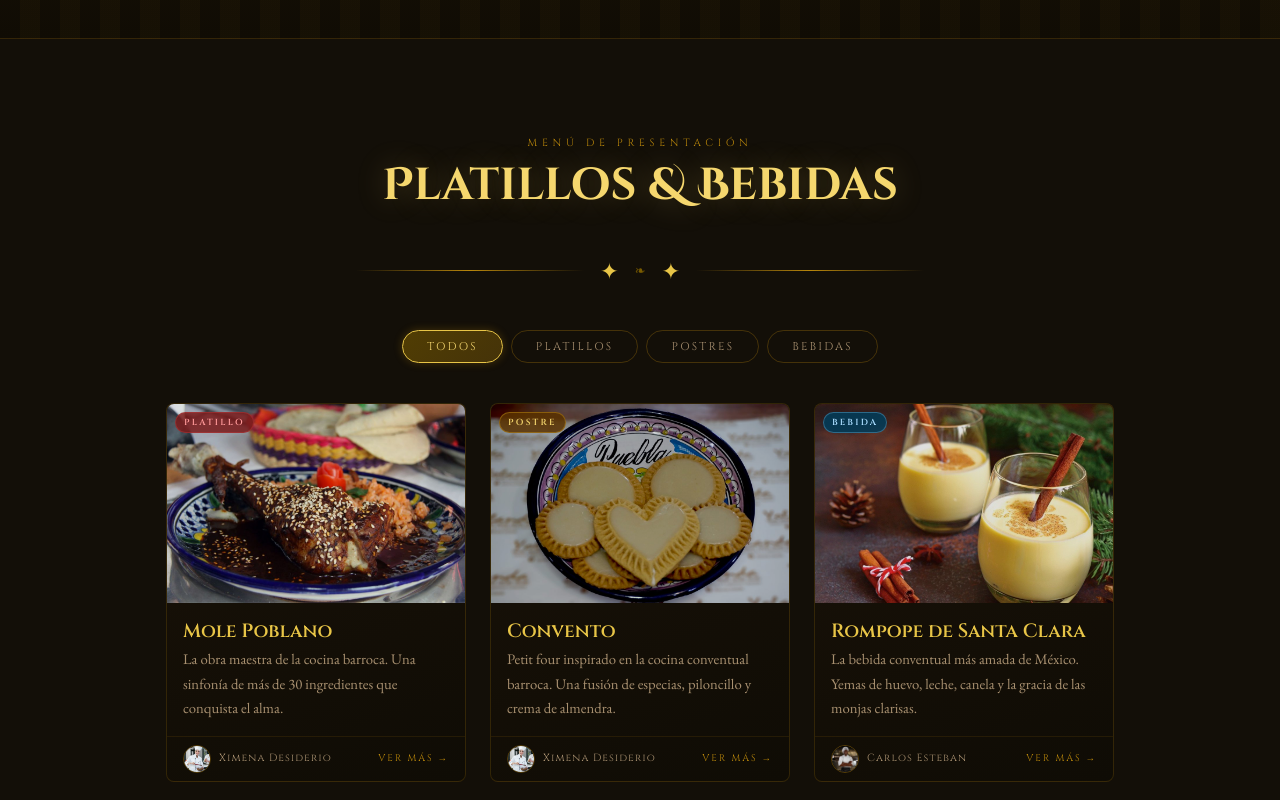
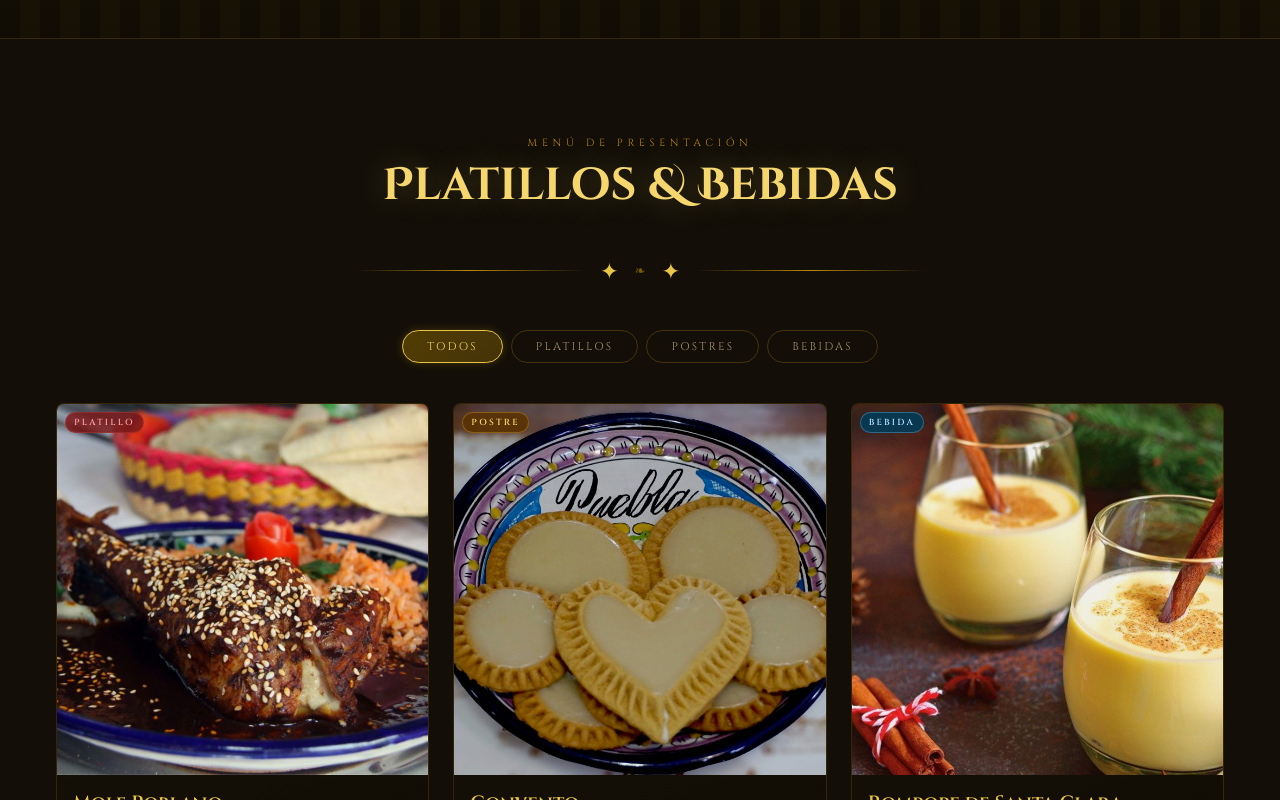
Before and after one commit to Puma120/Cocina-Barroca, a React (Vite) app: page / in a window 1280 px wide. Shown: the part 1820-2620 px from the top of the page. Built offline with nearby package versions, Linux system fonts and the light colour scheme.

Commit message:
feat: add components for footer and history section along with chef and dish data content

```diff
--- a/src/components/Footer.jsx
+++ b/src/components/Footer.jsx
@@ -6,6 +6,10 @@ export function Footer() {
       <OrnamentDivider />
       <p className="footer-logo">Cocina Barroca Poblana</p>
       <p className="footer-subtitle">Puebla de los Ángeles · Arte Culinario Virreinal</p>
+      <p className="footer-credits" style={{ margin: '1rem 0', fontSize: '0.9rem', color: 'var(--color-text-muted)', fontFamily: 'var(--font-body)' }}>
+        Hecha con <svg width="14" height="14" viewBox="0 0 24 24" fill="var(--color-gold)" stroke="var(--color-gold)" strokeWidth="2" strokeLinecap="round" strokeLinejoin="round" style={{ display: 'inline', verticalAlign: '-2px', margin: '0 2px' }}><path d="M20.84 4.61a5.5 5.5 0 0 0-7.78 0L12 5.67l-1.06-1.06a5.5 5.5 0 0 0-7.78 7.78l1.06 1.06L12 21.23l7.78-7.78 1.06-1.06a5.5 5.5 0 0 0 0-7.78z"></path></svg> por <a href="https://github.com/Puma120" target="_blank" rel="noopener noreferrer" style={{ color: 'var(--color-gold-bright)', textDecoration: 'none', fontWeight: '500', transition: 'color 0.2s' }} onMouseOver={(e) => e.target.style.color = 'var(--color-gold)'} onMouseOut={(e) => e.target.style.color = 'var(--color-gold-bright)'}>Puma</a>
+      </p>
+
       <p className="footer-bottom">
         © 2026 · Presentación gastronómica · Puebla, México<br />
         <span style={{ fontSize: '0.65rem', opacity: 0.6 }}>
--- a/src/components/HistoriaSection.jsx
+++ b/src/components/HistoriaSection.jsx
@@ -14,7 +14,7 @@ export function HistoriaSection() {
         <div className="historia-grid reveal" ref={gridRef}>
           <div className="historia-img-wrap">
             <img
-              src="/puebla_catedral_mio.webp"
+              src="/Foto_descripción.jpg"
               alt="Catedral de Puebla al atardecer, arquitectura barroca churrigueresca"
               loading="lazy"
             />
--- a/src/data/content.js
+++ b/src/data/content.js
@@ -3,7 +3,7 @@ export const CHEFS = {
     id: 'Xime',
     nombre: 'Ximena Desiderio Luna',
     titulo: 'Técnico Superior Universitario',
-    foto: '/chef_mujer.avif',
+    foto: '/Xime.jpg',
     bio: 'Del grupo 3ro "B", en el turno matutino, responsable del area de reposteria',
   },
   carlos: {
--- a/src/index.css
+++ b/src/index.css
@@ -545,7 +545,7 @@ a:hover { color: var(--color-gold-bright); }
 }
 
 .platillos-inner {
-  max-width: 980px;
+  max-width: 1200px;
   margin: 0 auto;
   padding: 0 var(--space-md);
 }
@@ -606,7 +606,7 @@ a:hover { color: var(--color-gold-bright); }
 .platillo-img-wrap {
   position: relative;
   overflow: hidden;
-  aspect-ratio: 3/2;
+  aspect-ratio: 1/1;
 }
 
 .platillo-img-wrap img {
@@ -614,12 +614,12 @@ a:hover { color: var(--color-gold-bright); }
   height: 100%;
   object-fit: cover;
   transition: transform var(--transition-slow);
-  filter: brightness(0.88) saturate(1.1);
+  filter: brightness(0.95) saturate(1.15);
 }
 
 .platillo-card:hover .platillo-img-wrap img {
-  transform: scale(1.06);
-  filter: brightness(0.95) saturate(1.2);
+  transform: scale(1.08);
+  filter: brightness(1.05) saturate(1.25);
 }
 
 .platillo-categoria-badge {
@@ -694,16 +694,16 @@ a:hover { color: var(--color-gold-bright); }
 }
 
 .chef-mini-avatar {
-  width: 28px;
-  height: 28px;
+  width: 50px;
+  height: 50px;
   border-radius: 50%;
   object-fit: cover;
-  border: 1px solid rgba(184, 134, 11, 0.4);
+  border: 1px solid rgba(184, 134, 11, 0.6);
 }
 
 .chef-mini-name {
   font-family: var(--font-heading);
-  font-size: 0.65rem;
+  font-size: 0.75rem;
   letter-spacing: 0.1em;
   color: var(--color-text-muted);
 }
```
Also changed, not shown: public/Xime.jpg (added), 1 other file (tests, documents, lock files or other folders).
